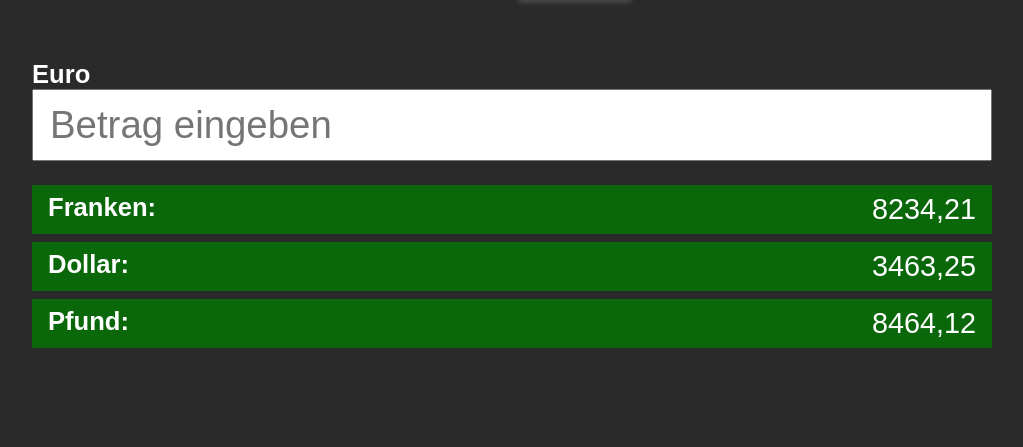
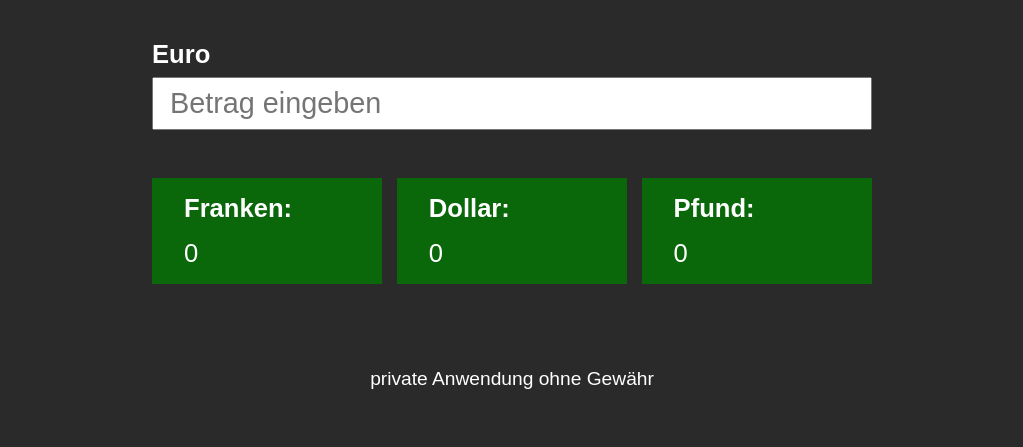
Before and after one commit to TimBittins/money_exchange, a plain HTML site: page index.html in a window 1280 px wide. Shown: the part 353-800 px from the top of the page, without its empty margins (128-1151 px from the left). Drawn offline with Linux system fonts and the light colour scheme.

Commit message:
responsive layout done

```diff
--- a/apps/script.js
+++ b/apps/script.js
@@ -29,7 +29,7 @@ function getID(getID) {
 }
 
 //* VARIABLE SETUP
-const calcContainer = getSelector(".container--calculate");
+const calcContainer = getSelector(".show");
 const output = getSelector(".output");
 const inputBtns = [...getSelectors(".btn")];
 
--- a/apps/style.scss
+++ b/apps/style.scss
@@ -44,7 +44,7 @@
 /* G E N E R A L */
 body {
   display: flex;
-  flex-flow:column;
+  flex-flow: column;
   justify-content: space-evenly;
   width: 100vw;
   min-height: 100vh;
@@ -59,7 +59,9 @@ body {
 header {
   width: 100%;
   height: 100%;
-  // margin: 2rem auto 0;
+  @include rwd(mq-s-l) {
+    margin: 2rem auto 0;
+  }
 
   h1 {
     font-size: 1.8rem;
@@ -70,9 +72,7 @@ header {
       margin-top: 4rem;
       font-size: 3rem;
     }
-
     @include rwd(mq-l) {
-      margin-top: 2rem;
       font-size: 4rem;
     }
   }
@@ -83,16 +83,15 @@ main {
   .select {
     width: 75%;
     margin: 0 auto;
+    @include rwd(mq-s-l) {
+      margin: 1rem auto 0;
+    }
 
     .text__choose {
       font-size: 1.2rem;
       text-align: center;
       @include rwd(mq-m-p) {
         margin-top: 4rem;
-        font-size: 2.4rem;
-      }
-      @include rwd(mq-l) {
-        margin-top: 3rem;
         font-size: 2rem;
       }
     }
@@ -101,23 +100,25 @@ main {
       position: relative;
       display: grid;
       grid-template-columns: 1fr 1fr;
+      place-items: center stretch;
       grid-gap: 1.5rem;
       margin: 1rem auto 0;
       @include rwd(mq-s-l) {
         grid-template-columns: repeat(4, 1fr);
-        width: 50%;
-        margin: 1rem auto 0;
       }
       @include rwd(mq-m-p) {
         grid-template-columns: repeat(4, 1fr);
         margin: 2rem auto 0;
       }
+      @include rwd(mq-l) {
+        width: 75%;
+        grid-gap: 4rem;
+        margin: 2rem auto 0;
+      }
     }
 
     .btn {
-      // min-width:  min(max(2.5rem, 5vw), 5rem);
-      // padding: min(max(0.3rem, 1rem), 2rem) min(max(0.3rem, 1rem), 2rem);
-      padding: .5rem 1rem;
+      padding: 0.5rem 1rem;
       font-size: 1.6rem;
       color: aliceblue;
       background-color: #2a2a9f;
@@ -127,7 +128,7 @@ main {
         font-size: 1.6rem;
       }
       @include rwd(mq-l) {
-        margin-top: 1rem;
+        padding: 1rem 2rem;
         font-size: 2rem;
         cursor: pointer;
         &:hover {
@@ -138,8 +139,6 @@ main {
     }
 
     .btn--current {
-      padding: 0;
-      // font-size: 1.8rem;
       font-weight: 600;
       color: white;
       border: 0.2rem solid white;
@@ -149,6 +148,7 @@ main {
     }
   }
 
+  /* SHOW */
   .show {
     position: relative;
     display: flex;
@@ -162,7 +162,7 @@ main {
     }
     @include rwd(mq-m-p) {
       margin: 4rem auto 0;
-      font-size: 1.6rem;
+      font-size: 2rem;
     }
     @include rwd(mq-l) {
       margin-top: 4rem;
@@ -172,6 +172,9 @@ main {
     /* Input */
     .input {
       width: 100%;
+      @include rwd(mq-l) {
+        width: 75%;
+      }
 
       #currencyInputName {
         font-size: 1.6rem;
@@ -179,14 +182,14 @@ main {
 
       #currencyInput {
         width: 100%;
-        font-size: 1.4rem;
+        font-size: 1.8rem;
         padding: 0.75rem 1rem;
 
         @include rwd(mq-m-p) {
-          font-size: 2rem;
         }
         @include rwd(mq-l) {
-          font-size: 2.4rem;
+          padding: 0.5rem 1rem;
+          margin: 0.5rem 0;
         }
       }
     }
@@ -196,21 +199,28 @@ main {
       width: 100%;
       margin: 1rem 0 0;
       font-size: 1.6rem;
+      @include rwd(mq-l) {
+        display: flex;
+        justify-content: space-between;
+        width: 75%;
+        margin: 2rem 0 0;
+      }
 
       .card {
         display: flex;
         justify-content: space-between;
         margin-top: 0.5rem;
-        padding: .5rem 1rem;
+        padding: 0.5rem 1rem;
         background-color: #0a680a;
-      }
-
-      .outputValue {
         @include rwd(mq-m-p) {
-          font-size: 1.6rem;
+          padding: 1rem 1.5rem;
         }
         @include rwd(mq-l) {
-          font-size: 1.8rem;
+          flex-flow: column;
+          gap: 1rem;
+          justify-content: space-between;
+          width: 32%;
+          padding: 1rem 2rem;
         }
       }
     }
@@ -219,6 +229,15 @@ main {
 
 footer {
   width: 100%;
-  // padding: 2rem 0;
-  // background-color: darkblue;
+  padding: 1rem 0;
+  p {
+    font-size: 0.75rem;
+    text-align: center;
+    @include rwd(mq-m-p) {
+      font-size: 1rem;
+    }
+    @include rwd(mq-l) {
+      font-size: 1.2rem;
+    }
+  }
 }
--- a/index.html
+++ b/index.html
@@ -31,7 +31,7 @@
           </button>
           <button
             id="btn--pound"
-            class="btn btn--current"
+            class="btn"
             type="button"
             data-currency="Pfund"
           >
@@ -61,20 +61,22 @@
         <section class="output">
           <div class="card">
             <h4 class="outputName">Franken:</h4>
-            <div class="outputValue">8234,21</div>
+            <div class="outputValue">0</div>
           </div>
           <div class="card">
             <h4 class="outputName">Dollar:</h4>
-            <div class="outputValue">3463,25</div>
+            <div class="outputValue">0</div>
           </div>
           <div class="card">
             <h4 class="outputName">Pfund:</h4>
-            <div class="outputValue">8464,12</div>
+            <div class="outputValue">0</div>
           </div>
         </section>
       </article>
     </main>
-    <footer></footer>
-    <!-- <script src="apps/script.js"></script> -->
+    <footer>
+      <p>private Anwendung ohne Gewähr</p>
+    </footer>
+    <script src="apps/app.js"></script>
   </body>
 </html>
```
Also changed, not shown: css/style.css.
